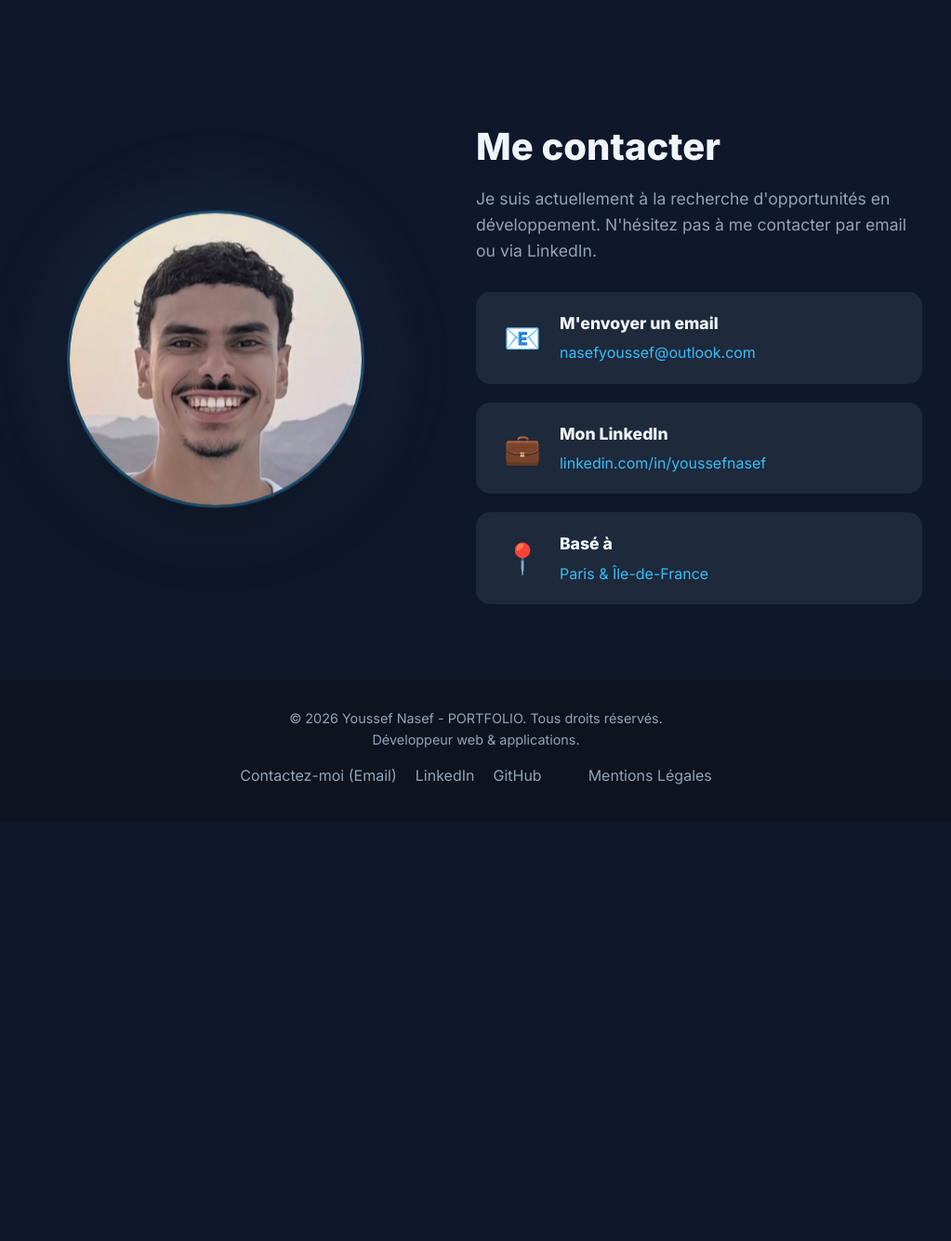
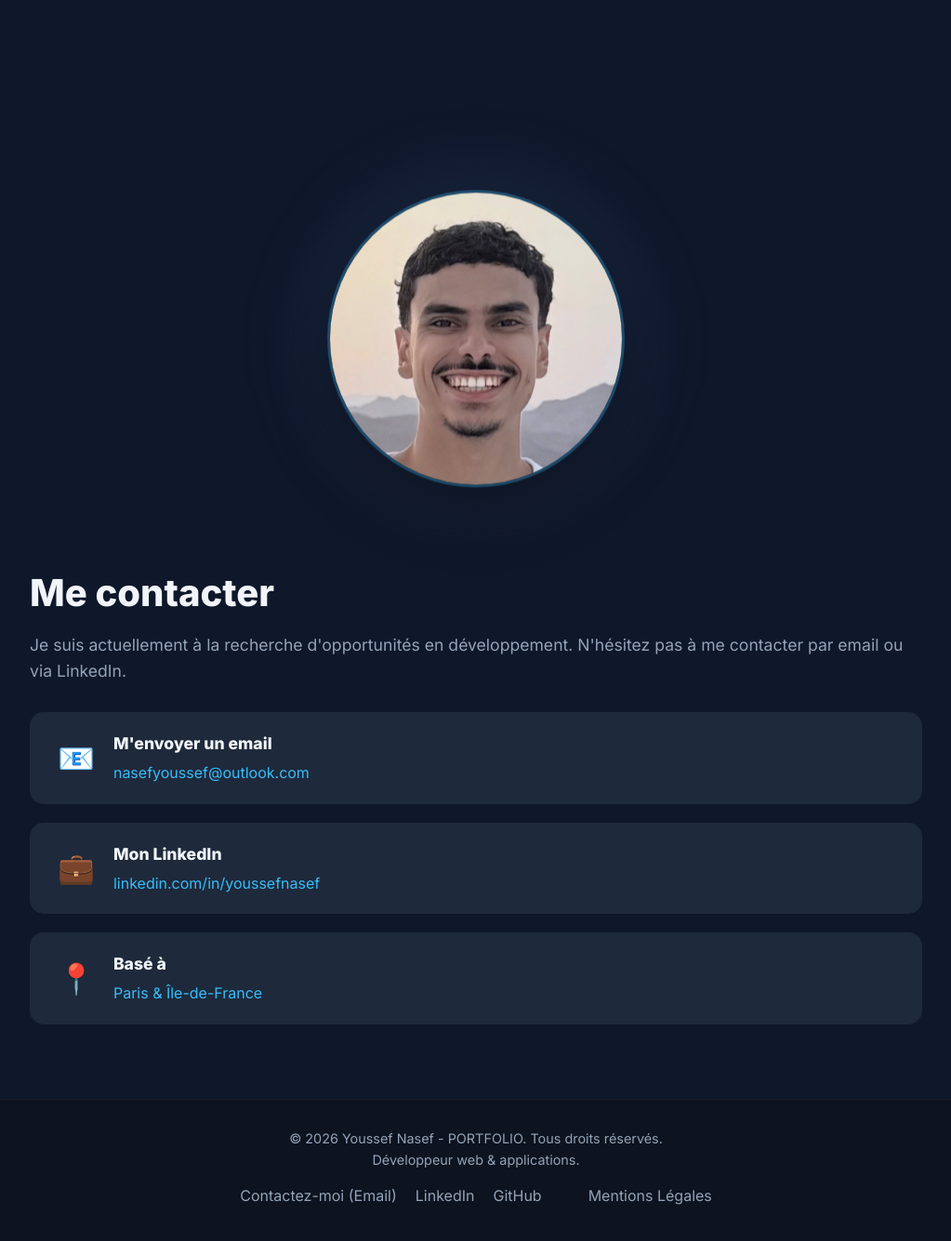
Before and after one commit to youssna/portfolio, a PHP site: page /contact.html in a window 1280 px wide. Shown: the part 80-1415 px from the top of the page at 93% size, without its empty margins (128-1151 px from the left). Before the commit the page ends 924 px from the top, so only its background shows below. Run offline with PHP 8.4, Linux system fonts and the light colour scheme.

Commit message:
Update style.css

```diff
--- a/assets/css/style.css
+++ b/assets/css/style.css
@@ -976,12 +976,18 @@ main {
     background-image: linear-gradient(rgba(15, 23, 42, 0.8), rgba(15, 23, 42, 0.9)), url('https://images.unsplash.com/photo-1557683316-973673baf926?q=80&w=2070&auto=format&fit=crop');
 }
 
-/* --- FIX SPECIFIQUE PAGE CONTACT (Photo coupée) --- */
+/* --- FIX ULTIME : PHOTO COUPÉE --- */
     .contact-container {
-        /* On augmente la marge au-dessus du bloc contact sur mobile */
-        margin-top: 180px !important;
-        /* On réduit un peu le padding sur les côtés pour gagner de la place */
-        padding: 0 20px;
+        /* On force un espace interne GÉANT au-dessus pour que la photo descende */
+        padding-top: 260px !important;
+
+        /* On annule la marge externe pour éviter les conflits */
+        margin-top: 0 !important;
+
+        /* Mise en page mobile */
+        flex-direction: column;
+        padding-left: 20px;
+        padding-right: 20px;
     }
 
 /* Partie Gauche : Avatar 3D */
```
